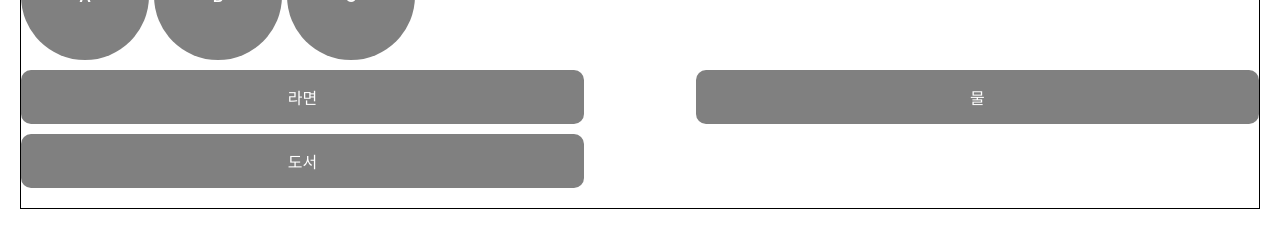
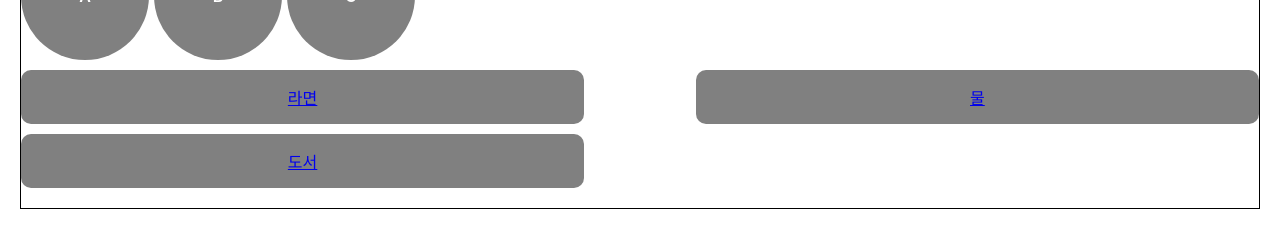
Before and after one commit to eunjung-jenny/on-gi-jong-gi, a React (Create React App) app in the folder front-app/: page / in a window 1280 px wide. Shown: the part 219-467 px from the top of the page. Built offline with nearby package versions, Linux system fonts and the light colour scheme.

Commit message:
Add Card link
- Home router에서 Card 컴포넌트 분리
- Card 컴포넌트에 link 연결

```diff
--- /dev/null
+++ b/front-app/src/Component/Card.js
@@ -0,0 +1,23 @@
+import React from "react";
+import { Link } from "react-router-dom";
+import styled from "styled-components";
+
+const Card = styled.article`
+  box-sizing: border-box;
+  width: 44vw;
+  padding: 15px 10px;
+  background-color: grey;
+  border-radius: 10px;
+  margin-bottom: 10px;
+  display: flex;
+  justify-content: center;
+  align-items: center;
+`;
+
+export default function ({ card }) {
+  return (
+    <Link to="/item">
+      <Card>{card}</Card>
+    </Link>
+  );
+}
--- a/front-app/src/Route/Home/HomePresenter.js
+++ b/front-app/src/Route/Home/HomePresenter.js
@@ -1,6 +1,8 @@
 import React from "react";
 import PropTypes from "prop-types";
 import styled from "styled-components";
+import { Link } from "react-router-dom";
+import Card from "../../Component/Card";
 
 const Container = styled.main`
   margin: 10px 20px;
@@ -44,18 +46,6 @@ const Cards = styled.div`
   justify-content: space-between;
 `;
 
-const Card = styled.article`
-  box-sizing: border-box;
-  width: 44vw;
-  padding: 15px 10px;
-  background-color: grey;
-  border-radius: 10px;
-  margin-bottom: 10px;
-  display: flex;
-  justify-content: center;
-  align-items: center;
-`;
-
 const HomePresenter = ({
   campaign,
   myOrganizations,
@@ -83,7 +73,7 @@ const HomePresenter = ({
         <Section>
           <Cards>
             {cards.map((card, idx) => (
-              <Card key={idx}>{card}</Card>
+              <Card key={idx} card={card} />
             ))}
           </Cards>
         </Section>
```
